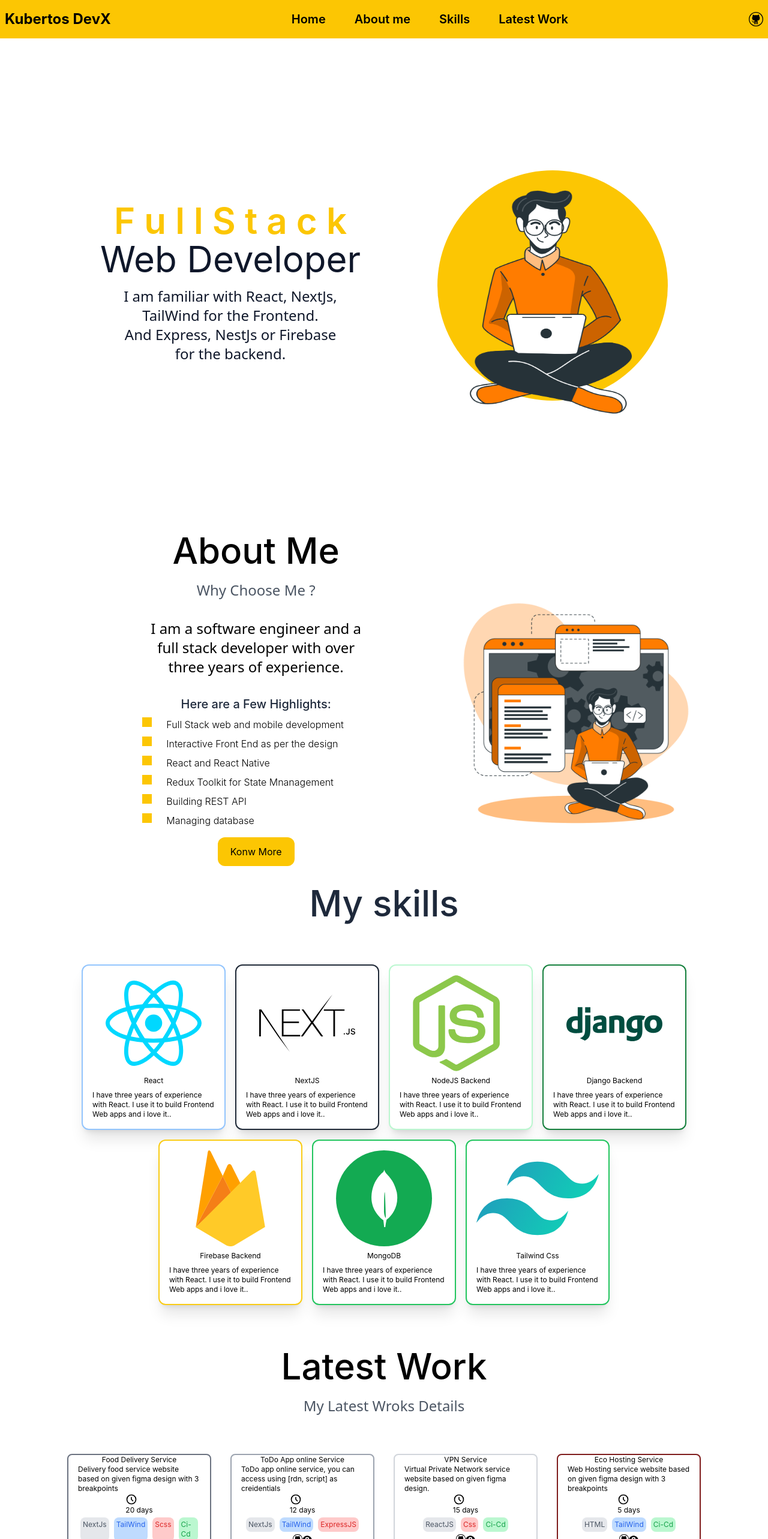
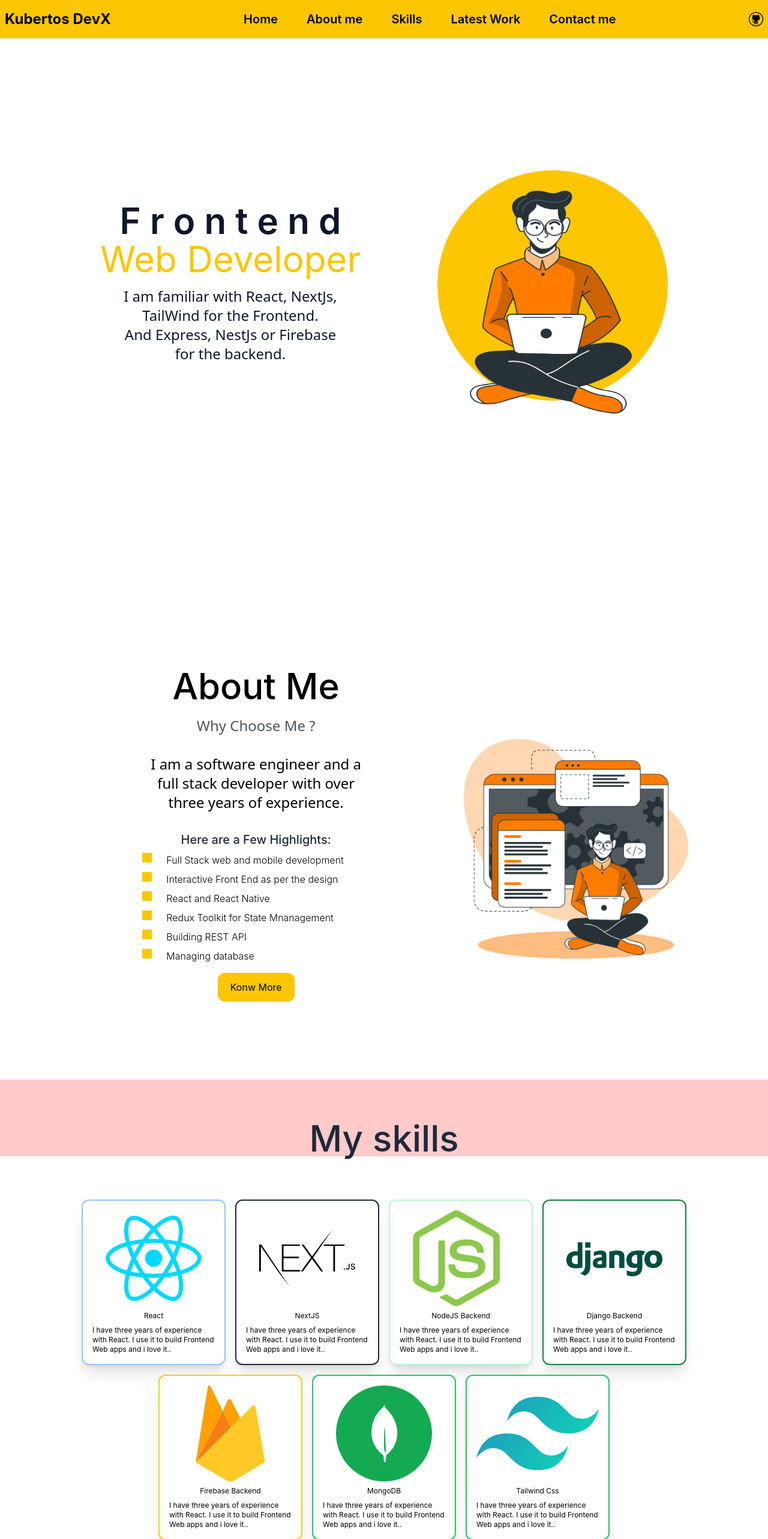
Before and after one commit to DzForApp/Next_Portfolio, a Next.js app: page / in a window 1280 px wide. Shown: the top 2566 px of the page at 60% size. Built offline with nearby package versions, Linux system fonts and the light colour scheme.

Commit message:
z index config

```diff
--- a/src/components/layout/TopBar.js
+++ b/src/components/layout/TopBar.js
@@ -3,7 +3,7 @@
 import GitIcon from "../icons/GitIcon";
 import MySocialLinks from "../util/MySocialLinks";
 
-const sections = ["Home", "About me", "Skills", "Latest Work"];
+const sections = ["Home", "About me", "Skills", "Latest Work", "Contact me"];
 const MenuIcon = ({ menuOpen }) => (
   <svg
     xmlns="http://www.w3.org/2000/svg"
@@ -27,7 +27,7 @@
     <a
       key={section}
       href={`#${section.replace(" ", "_")}`}
-      className="hidden md:flex md:text-dark md:text-xl  no-underline space-x-4 mx-6 font-semibold hover:text-gray-600"
+      className="hidden md:flex md:text-dark md:text-xl  no-underline transition-all space-x-4 mx-6 font-semibold hover:text-gray-600"
       onClick={() => setMenuOpen(!menuOpen)}
     >
       {section}
@@ -35,13 +35,13 @@
   ));
 
   return (
-    <nav className="fixed top-0 z-0 flex px-2 w-full h-16 bg-gradient-to-r bg-rdn-yellow items-center justify-between ">
+    <nav className="fixed top-0 z-50 flex px-2 w-full h-16 bg-gradient-to-r bg-rdn-yellow items-center justify-between ">
       <div className="flex space-x-2">
         <p className="text-2xl  text-dark left-0 font-bold hover:text-gray-900">
           <a href="#Home">Kubertos DevX</a>
         </p>
       </div>
-      <nav className="flex flex-row  justify-center">{navLinks}</nav>
+      <nav className="flex flex-row  justify-center ">{navLinks}</nav>
       <div className="flex space-x-2 justify-center items-center">
         <MySocialLinks />
         <button
--- a/src/components/sections/About.js
+++ b/src/components/sections/About.js
@@ -7,7 +7,7 @@
   return (
     <section
       id="About_me"
-      className="flex md:flex-row md:space-y-6  h-full space-y-8 flex-col items-center justify-center   "
+      className=" relative flex md:flex-row md:space-y-6 md:h-screen space-y-8 flex-col items-center justify-center   "
     >
       <div className="w-full h-full py-4 md:w-8rem transition-all flex flex-col md:flex-row space-y-6 justify-center items-center ">
         {/* Part 01 About me */}
--- a/src/components/sections/ContactMe.js
+++ b/src/components/sections/ContactMe.js
@@ -10,7 +10,7 @@
   return (
     <section
       id="Contact_me"
-      className="flex flex-col md:space-y-6 w-full h-full space-y-8  items-center justify-center  "
+      className="  flex flex-col md:space-y-6 w-full    items-center justify-  "
     >
       <div className="w-full md:w-1/2">
         <div className="w-full h-full flex flex-col items-center  ">
@@ -22,7 +22,7 @@
           </span>
         </div>
 
-        <div className="  flex flex-col px-2 w-full h-full py-4 pl-1 rounded-xl shadow-xl bg-rdn-yellow  items-center ">
+        <div className="  flex flex-col px-2 w-full h-full py-1 pl-1 rounded-xl shadow-xl bg-rdn-yellow  items-center ">
           <div className=" w-auto h-full bg-rdn-yellow items-center justify-center text-white  ">
             <div className="flex flex-col items-center ">
               {" "}
--- a/src/components/sections/Intro.js
+++ b/src/components/sections/Intro.js
@@ -12,7 +12,7 @@
   return (
     <section
       id="Home"
-      className="flex md:flex-row md:space-y-6  md:h-screen space-y-8 flex-col items-center justify-center  p-6 "
+      className="flex md:flex-row md:space-y-6  md:h-screen space-y-8 flex-col items-center justify-center  p-6 mb-32 "
     >
       <div className=" flex-col  items-center h-160 top-0 flex justify-center space-x-16  ">
         <div className="flex flex-col md:flex-row text-center ">
@@ -21,10 +21,10 @@
               <div className="flex flex-col space-y-4 justify-center items-center">
                 {" "}
                 <div className="flex flex-col text-center  space-y-1 w-auto text-4xl md:text-6xl">
-                  <p className=" text-rdn-yellow font-semibold ">
-                    F u l l S t a c k
+                  <p className="text-slate-900 font-semibold ">
+                    F r o n t e n d
                   </p>
-                  <p className="text-slate-900">Web Developer</p>
+                  <p className="text-rdn-yellow ">Web Developer</p>
                 </div>
                 <div className=" text-slate-900 w-2/3 md:w-96   text-center text-lg md:text-2xl font-sans">
                   <p>
--- a/src/components/sections/Skills.js
+++ b/src/components/sections/Skills.js
@@ -20,8 +20,11 @@
   const [menu, setMenu] = useState(false);
 
   return (
-    <section id="Skills" className="justify-center flex flex-col">
-      <div className=" flex flex-col items-center text-slate-800   ">
+    <section
+      id="Skills"
+      className="relative h-screnn justify-center flex flex-col"
+    >
+      <div className=" flex flex-col items-center h-32 bg-red-200 justify-end  text-slate-800   ">
         <span className=" text-4xl md:text-6xl font-medium text-blx-900">
           My skills
         </span>
--- a/src/components/sections/Works.js
+++ b/src/components/sections/Works.js
@@ -3,8 +3,8 @@
 
 function Skills() {
   return (
-    <section id="Latest_Work">
-      <div className=" flex flex-col items-center  justify-center ">
+    <section id="Latest_Work" className="relative h-screen mt-16">
+      <div className="flex flex-col items-center h-48 bg-green-200 justify-end ">
         <span className=" text-4xl md:text-6xl font-medium text-blx-900">
           Latest Work
         </span>
@@ -13,7 +13,7 @@
         </span>
       </div>
 
-      <div className="flex flex-wrap justify-center text-xs overflow-x-auto w-full px-4 py-16">
+      <div className="flex flex-wrap justify-center text-xs overflow-x-auto w-full px-4 py-16 bg-red-300">
         <Sample
           className=" border-2 border-gray-500"
           title="Food Delivery Service"
--- a/src/pages/index.js
+++ b/src/pages/index.js
@@ -11,7 +11,7 @@
 
 export default function Home() {
   return (
-    <div className="bg-white">
+    <div className="bg-white ">
       <Head>
         <title>Kubertos Portfolio</title>
         <meta name="description" content="Generated by create Kubertos app" />
@@ -21,7 +21,7 @@
       <header className="w-auto h-full justify-center   ">
         <TopBar />
       </header>
-      <Main className="w-full py-8">
+      <Main className="w-full h-full flex flex-row bg-red-600">
         <Intro />
         <About />
         <div>
--- a/styles/globals.css
+++ b/styles/globals.css
@@ -1,7 +1,9 @@
 @tailwind base;
 @tailwind components;
 @tailwind utilities;
-html,
+html {
+  scroll-behavior: smooth;
+}
 body {
   padding: 0;
   margin: 0;
```
